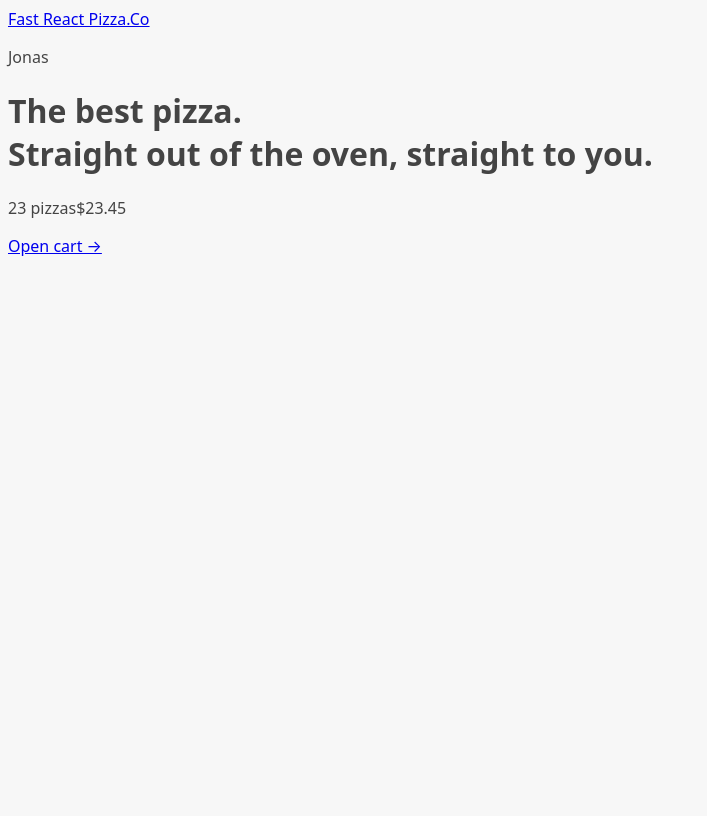
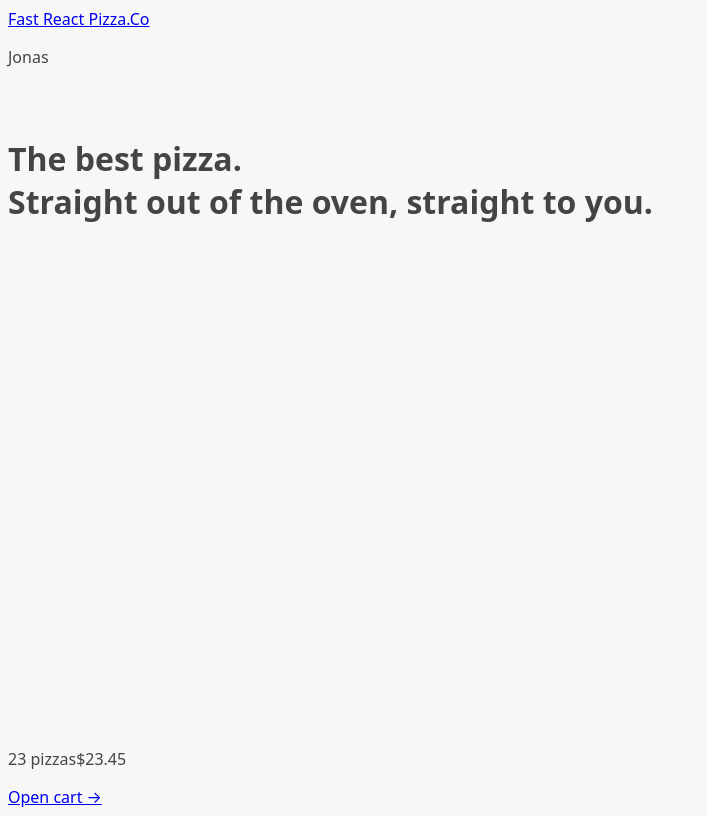
Before and after one commit to keeratipong4/16-fast-react-pizza, a React (Vite) app: page / in a window 1280 px wide. Shown: the whole page, without its empty margins (0-707 px from the left). Built offline with nearby package versions, Linux system fonts and the light colour scheme.

Commit message:
lecture 288: Displaying a Loading Indicator

```diff
--- a/src/features/menu/Menu.jsx
+++ b/src/features/menu/Menu.jsx
@@ -3,7 +3,7 @@
 import MenuItem from "./MenuItem";
 function Menu() {
   const menu = useLoaderData();
-  console.log(menu);
+
   return (
     <ul>
       {menu.map((pizza) => (
--- a/src/ui/AppLayout.jsx
+++ b/src/ui/AppLayout.jsx
@@ -1,9 +1,13 @@
-import { Outlet } from "react-router-dom";
+import { Navigate, Outlet, useNavigation } from "react-router-dom";
 import CartOverview from "../features/cart/CartOverview";
 import Header from "./Header";
+import Loader from "./Loader";
 function AppLayout() {
+  const navigation = useNavigation();
+  const isLoading = navigation.state === "loading";
   return (
-    <div>
+    <div className="layout">
+      {isLoading && <Loader />}
       <Header />
       <main>
         <Outlet />
--- /dev/null
+++ b/src/ui/Loader.jsx
@@ -0,0 +1,5 @@
+function Loader() {
+  return <div className="loader"></div>;
+}
+
+export default Loader;
```
